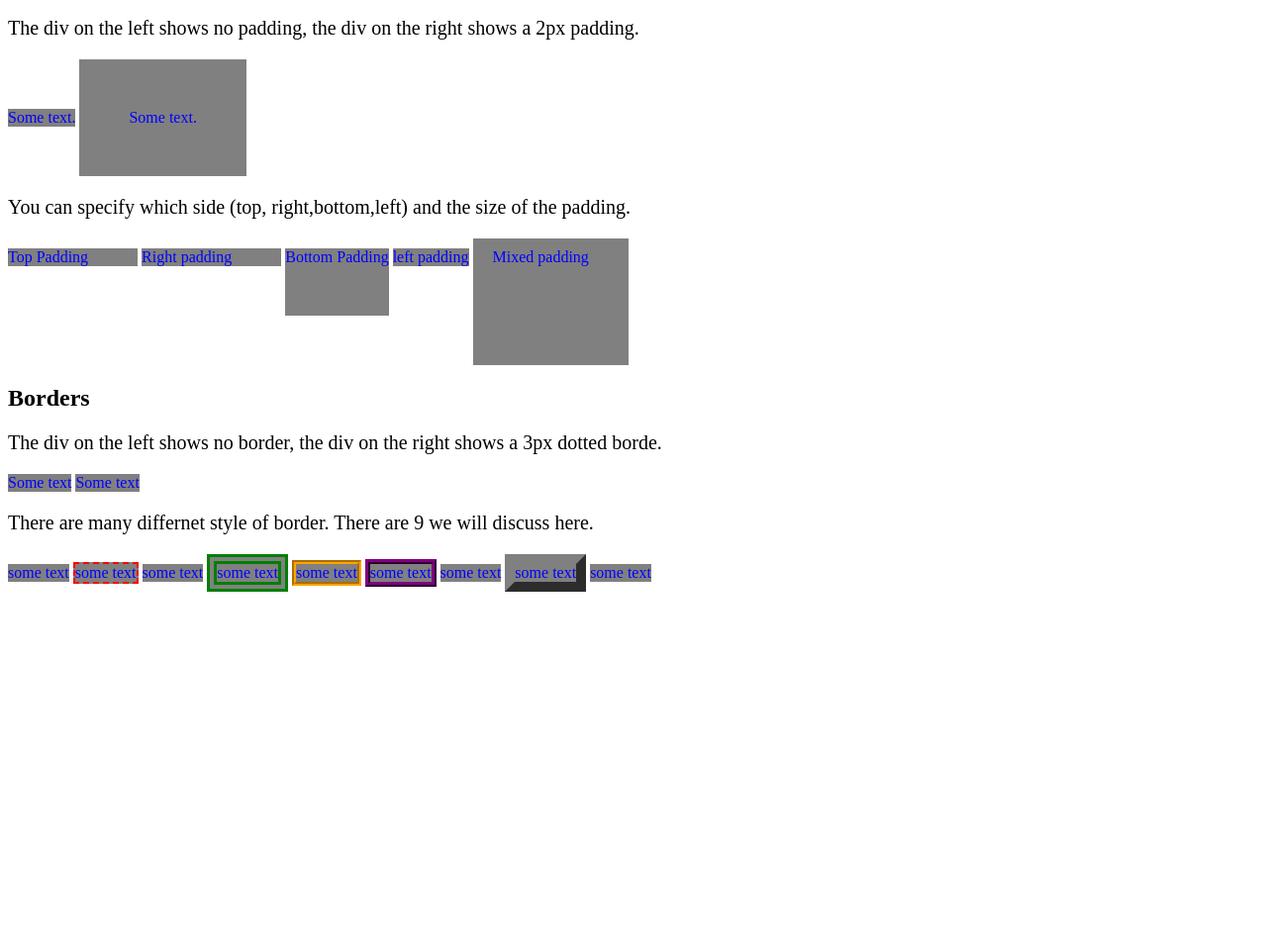
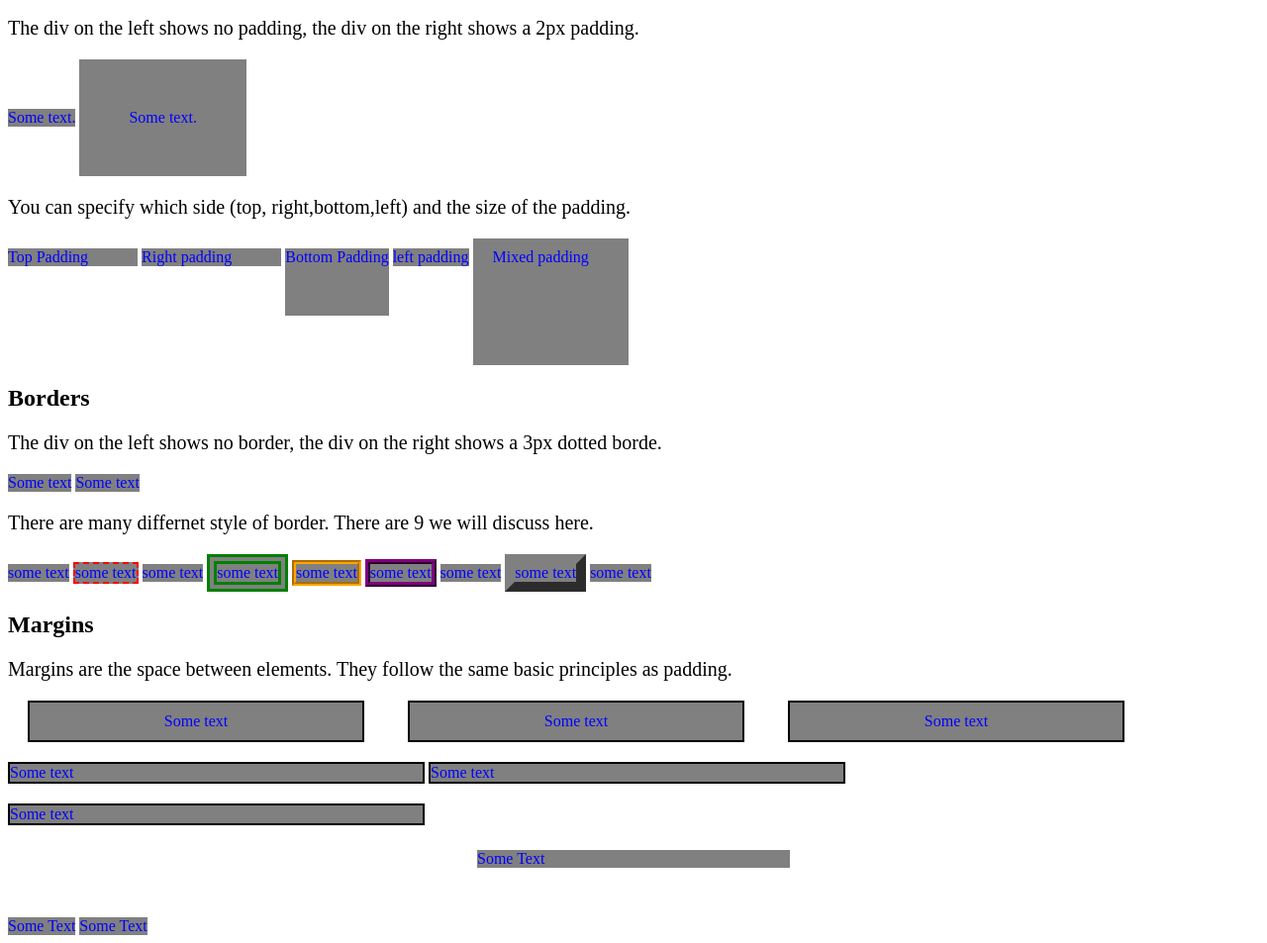
Before and after one commit to DareonGlenn/BoxModel, a plain HTML site: page index.html in a window 1280 px wide. Shown: the part 110-1063 px from the top of the page at 99% size. Before the commit the page ends 800 px from the top, so only its background shows below. Drawn offline with Linux system fonts and the light colour scheme.

Commit message:
margin notes

```diff
--- a/index.html
+++ b/index.html
@@ -34,6 +34,23 @@
         <div id="outsetBorder">some text</div>
         <div id="mixedBoreder">some text</div>
 
+        <h2>Margins</h2>
+        <p>Margins are the space between elements. They follow the same basic principles as padding.</p>
+
+        <div class="row1">Some text</div>
+        <div class="row1">Some text</div>
+        <div class="row1" >Some text</div>
+        <div class="row2">Some text</div>
+        <div class="row2">Some text</div>
+        <div class="row2">Some text</div>
+
+
+        <div id="center">Some Text</div>
+        <div id="perLeftMargin">Some Text</div>
+        <div id="percentMargin">Some Text</div>
+
+
+
 
     </body>
 </html>
--- a/style.css
+++ b/style.css
@@ -77,3 +77,39 @@ div{
     border-style: groove outset inset ridge;
     border-width: 20px;
 }
+
+.row1{
+    width: 25%;
+    border: 2px solid black;
+    padding: 10px;
+    text-align:center;
+    margin-left: 20px;
+    margin-right: 20px;
+}
+
+.row2{
+    width:33%;
+    border:2px solid black;
+    margin-top: 20px;
+}
+
+#center{
+    display:block;
+    width:25%;
+    margin:auto;
+    margin-top:25px;
+    margin-bottom: 50px;
+}
+
+#perleftMargin{
+    height:200px;
+    width:35%;
+    margin-left: 10%;
+    margin-right: 10%;
+}
+
+#perRightMargin{
+    height:200px;
+    width:35%;
+
+}
```
